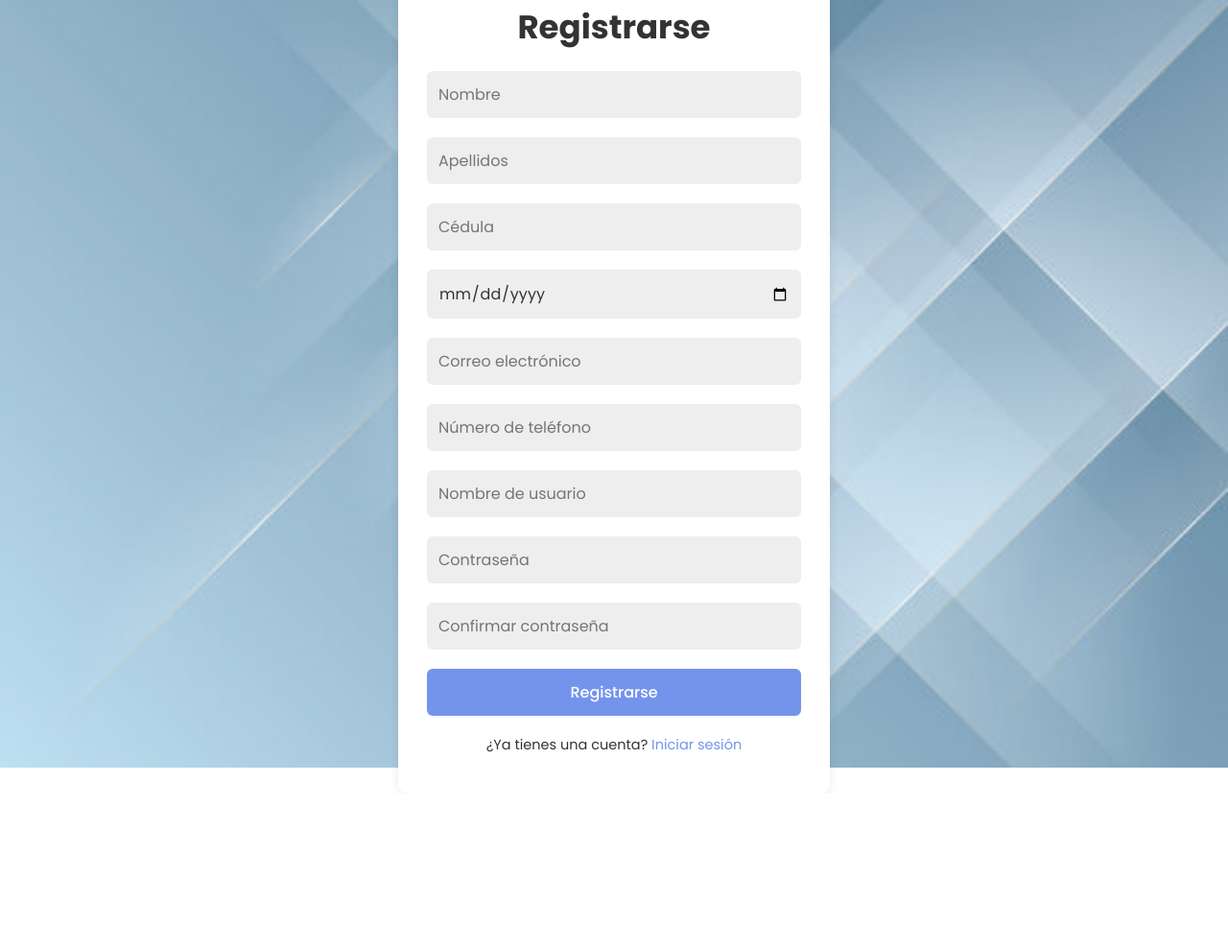
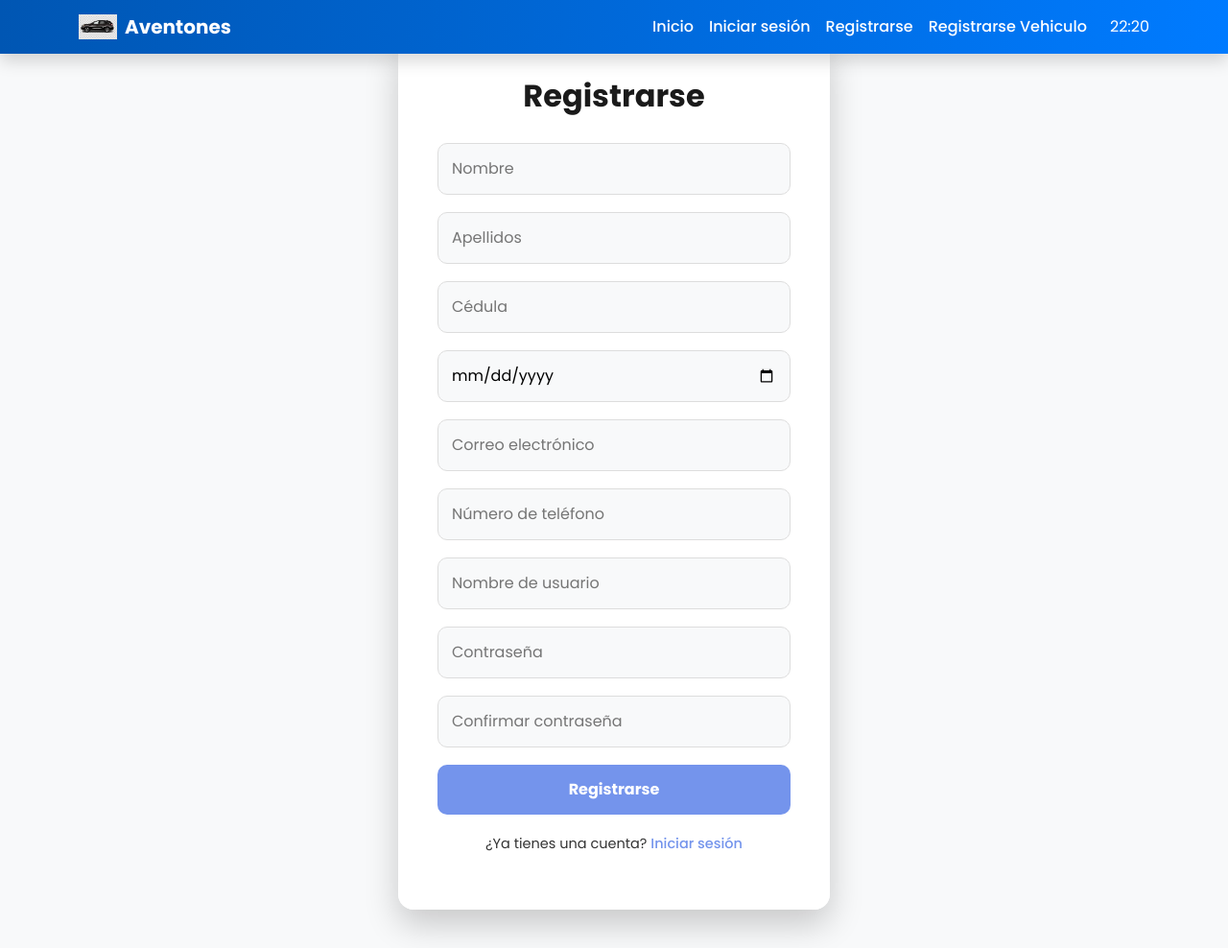
Before and after one commit to ElaiM02/CSGO, a PHP site: page /registro.php in a window 1280 px wide. Shown: the whole page at 96% size. Before the commit the page ends 827 px from the top, so only its background shows below. Run offline with PHP 8.4, Linux system fonts and the light colour scheme.

Commit message:
creacion del registro vehiculos

```diff
--- /dev/null
+++ b/public/css/estilo.css
@@ -0,0 +1,326 @@
+@import url('https://fonts.googleapis.com/css2?family=Poppins:wght@400;500;700&display=swap');
+
+/* ------------------ RESET & BASE ------------------ */
+* {
+    margin: 0;
+    padding: 0;
+    box-sizing: border-box;
+}
+
+html, body {
+    height: 100%;
+    margin: 0;
+    font-family: 'Poppins', 'Segoe UI', sans-serif;
+    color: #333;
+    background: #f8f9fa;
+}
+
+body {
+    display: flex;
+    flex-direction: column;
+    min-height: 100vh;
+}
+
+/* ------------------ NAVBAR ------------------ */
+.navbar {
+    background: linear-gradient(90deg, #0056b3, #007bff) !important;
+    box-shadow: 0 2px 10px rgba(0,0,0,0.1);
+    z-index: 1000;
+}
+
+.navbar .nav-link {
+    color: #fff !important;
+    font-weight: 500;
+    position: relative;
+    padding: 0.5rem 1rem;
+    transition: color 0.3s ease;
+}
+
+.navbar .nav-link::after {
+    content: '';
+    position: absolute;
+    left: 0;
+    bottom: 0;
+    width: 0;
+    height: 2px;
+    background: #ffeb3b;
+    transition: width 0.3s ease;
+}
+
+.navbar .nav-link:hover::after {
+    width: 100%;
+}
+
+.navbar .nav-link:hover {
+    color: #ffeb3b !important;
+}
+
+.logo {
+    width: 40px;
+    height: 40px;
+    object-fit: contain;
+    margin-right: 10px;
+}
+
+.hora {
+    background: rgba(0, 0, 0, 0.7);
+    padding: 4px 8px;
+    border-radius: 5px;
+    font-weight: bold;
+    font-size: 0.9rem;
+    color: #fff;
+}
+
+/* ------------------ HERO SECTION ------------------ */
+.hero {
+    position: relative;
+    background-image: url('../imagenes/t1.png');
+    background-size: cover;
+    background-position: center;
+    height: 90vh;
+    min-height: 500px;
+    display: flex;
+    align-items: center;
+    justify-content: center;
+    text-align: center;
+    color: white;
+    flex: 1;
+}
+
+.hero::before {
+    content: '';
+    position: absolute;
+    top: 0; left: 0; right: 0; bottom: 0;
+    background: rgba(0, 60, 130, 0.65);
+    z-index: 1;
+}
+
+.hero .content {
+    position: relative;
+    z-index: 2;
+    max-width: 800px;
+    padding: 20px;
+}
+
+.hero h1 {
+    font-size: 3.5rem;
+    font-weight: 700;
+    margin-bottom: 1rem;
+    text-shadow: 2px 2px 8px rgba(0,0,0,0.5);
+}
+
+.hero p {
+    font-size: 1.3rem;
+    margin-bottom: 2rem;
+    text-shadow: 1px 1px 4px rgba(0,0,0,0.5);
+}
+
+.btn-comenzar {
+    background: linear-gradient(135deg, #00b4d8, #0077b6);
+    border: none;
+    border-radius: 50px;
+    padding: 14px 40px;
+    font-size: 1.1rem;
+    font-weight: 600;
+    color: white;
+    box-shadow: 0 6px 15px rgba(0, 119, 182, 0.4);
+    transition: all 0.3s ease;
+}
+
+.btn-comenzar:hover {
+    background: linear-gradient(135deg, #0096c7, #023e8a);
+    transform: translateY(-3px);
+    box-shadow: 0 10px 20px rgba(0, 119, 182, 0.6);
+}
+
+/* ------------------ FOOTER ------------------ */
+footer {
+    background: #007bff;
+    color: white;
+    text-align: center;
+    padding: 1.5rem 0;
+    font-size: 0.9rem;
+    margin-top: auto;
+    width: 100%;
+}
+
+/* ------------------ FORMULARIOS (LOGIN/REGISTRO) ------------------ */
+.form-box {
+    width: 100%;
+    max-width: 450px;
+    margin: 40px auto;
+    padding: 30px;
+    background: #fff;
+    border-radius: 12px;
+    box-shadow: 0 10px 30px rgba(0, 0, 0, 0.15);
+}
+
+.form-box h2 {
+    font-size: 32px;
+    text-align: center;
+    margin-bottom: 25px;
+    color: #333;
+}
+
+.form-box input {
+    width: 100%;
+    padding: 12px;
+    margin-bottom: 18px;
+    background: #f8f9fa;
+    border: 1px solid #ddd;
+    border-radius: 8px;
+    font-size: 16px;
+    transition: all 0.3s ease;
+}
+
+.form-box input:focus {
+    border-color: #7494ec;
+    background: #fff;
+    box-shadow: 0 0 0 3px rgba(116, 148, 236, 0.2);
+}
+
+.form-box button {
+    width: 100%;
+    padding: 14px;
+    background: #7494ec;
+    color: white;
+    border: none;
+    border-radius: 8px;
+    font-size: 16px;
+    font-weight: 600;
+    cursor: pointer;
+    transition: background 0.3s ease;
+}
+
+.form-box button:hover {
+    background: #6884d3;
+}
+
+.form-box p {
+    text-align: center;
+    margin-top: 15px;
+    font-size: 14px;
+}
+
+.form-box p a {
+    color: #7494ec;
+    text-decoration: none;
+}
+
+.form-box p a:hover {
+    text-decoration: underline;
+}
+
+
+/* ------------------ LOGIN BACKGROUND ------------------ */
+.login-bg {
+    background-image: url('../imagenes/login.png');
+    background-size: cover;
+    background-position: center;
+    background-repeat: no-repeat;
+    background-attachment: fixed;
+    min-height: 100vh;
+    display: flex;
+    align-items: center;
+    justify-content: center;
+    padding: 20px;
+    position: relative;
+}
+
+.login-bg::before {
+    content: '';
+    position: absolute;
+    top: 0; left: 0; right: 0; bottom: 0;
+    background: rgba(0, 0, 0, 0.4); /* Oscurece ligeramente */
+    z-index: 1;
+}
+
+.login-container {
+    position: relative;
+    z-index: 2;
+    width: 100%;
+    max-width: 420px;
+}
+
+/* Formulario con sombra y transparencia */
+.form-box {
+    background: rgba(255, 255, 255, 0.95);
+    backdrop-filter: blur(10px);
+    -webkit-backdrop-filter: blur(10px);
+    border-radius: 16px;
+    padding: 40px;
+    box-shadow: 0 15px 35px rgba(0, 0, 0, 0.2);
+    border: 1px solid rgba(255, 255, 255, 0.3);
+}
+
+.form-box h2 {
+    font-size: 32px;
+    font-weight: 700;
+    color: #1a1a1a;
+    text-align: center;
+    margin-bottom: 30px;
+}
+
+.form-box input {
+    background: #f8f9fa !important;
+    border: 1px solid #ddd;
+    border-radius: 10px;
+    padding: 14px;
+    font-size: 16px;
+    margin-bottom: 18px;
+    transition: all 0.3s ease;
+}
+
+.form-box input:focus {
+    border-color: #7494ec;
+    box-shadow: 0 0 0 3px rgba(116, 148, 236, 0.2);
+    background: #fff !important;
+}
+
+.form-box button {
+    background: #7494ec;
+    color: white;
+    font-weight: 600;
+    padding: 14px;
+    border-radius: 10px;
+    font-size: 16px;
+    transition: all 0.3s ease;
+}
+
+.form-box button:hover {
+    background: #6884d3;
+    transform: translateY(-2px);
+}
+
+.form-box p {
+    text-align: center;
+    margin-top: 20px;
+    font-size: 14.5px;
+}
+
+.form-box p a {
+    color: #7494ec;
+    font-weight: 500;
+}
+
+.form-box p a:hover {
+    text-decoration: underline;
+}
+
+/* Responsive */
+@media (max-width: 576px) {
+    .form-box {
+        padding: 30px 20px;
+        margin: 15px;
+    }
+    .form-box h2 {
+        font-size: 28px;
+    }
+}
+/* ------------------ RESPONSIVE ------------------ */
+@media (max-width: 768px) {
+    .hero h1 { font-size: 2.5rem; }
+    .hero p { font-size: 1.1rem; }
+    .navbar-nav { text-align: center; }
+    .form-box { margin: 20px 15px; padding: 25px; }
+}
--- a/public/css/styles.css
+++ /dev/null
@@ -1,93 +0,0 @@
-@import url('https://fonts.googleapis.com/css2?family=Poppins:wght@400;500;700&display=swap');
-
-* {
-    margin: 0;
-    padding: 0;
-    box-sizing: border-box;
-    font-family: "Poppins", sans-serif;
-}
-
-body {
-    display: flex;
-    justify-content: center;
-    align-items: center;
-    min-height: 100vh;
-    background: linear-gradient(to right, #e2e2e2, #c9d6ff);
-    background-image: url('../imagenes/login.png');
-    background-size: cover;
-    background-position: center;
-    background-repeat: no-repeat;
-    height: 100vh;
-    margin: 0;
-    color: #333;
-}
-
-.container {
-    margin: 0 15px;
-    width: 100%;
-    max-width: 450px;
-}
-
-.form-box {
-    width: 100%;
-    padding: 30px;
-    background: #fff;
-    border-radius: 10px;
-    box-shadow: 0 0 10px rgba(0, 0, 0, 0.1);
-    display: none;
-}
-
-.form-box.active {
-    display: block;
-}
-
-h2 {
-    font-size: 34px;
-    text-align: center;
-    margin-bottom: 20px;
-}
-
-input {
-    width: 100%;
-    padding: 12px;
-    background: #eee;
-    border-radius: 6px;
-    border: none;
-    outline: none;
-    font-size: 16px;
-    color: #333;
-    margin-bottom: 20px;
-}
-
-button {
-    width: 100%;
-    padding: 12px;
-    background: #7494ec;
-    border-radius: 6px;
-    border: none;
-    cursor: pointer;
-    font-size: 16px;
-    color: #fff;
-    font-weight: 500;
-    margin-bottom: 20px;
-    transition: background 0.3s ease;
-}
-
-button:hover {
-    background: #6884d3;
-}
-
-p {
-    font-size: 14.5px;
-    text-align: center;
-    margin-bottom: 10px;
-}
-
-p a {
-    color: #7494ec;
-    text-decoration: none;
-}
-
-p a:hover {
-    text-decoration: underline;
-}
--- a/public/login.php
+++ b/public/login.php
@@ -10,9 +10,11 @@ redirectByAuth();
     <meta charset="UTF-8">
     <meta name="viewport" content="width=device-width, initial-scale=1.0">
     <title>Login - Aventones</title>
-    <link rel="stylesheet" href="css/styles.css">
+    <link href="https://cdn.jsdelivr.net/npm/bootstrap@5.3.3/dist/css/bootstrap.min.css" rel="stylesheet">
+    <link rel="stylesheet" href="css/estilo.css">
 </head>
 <body>
+<?php include 'navbar.php'; ?>
 
     <div class="container">
         <div class="form-box active">
@@ -32,6 +34,6 @@ redirectByAuth();
             </form>
         </div>
     </div>
-
+<script src="https://cdn.jsdelivr.net/npm/bootstrap@5.3.3/dist/js/bootstrap.bundle.min.js"></script>
 </body>
 </html>
--- /dev/null
+++ b/public/navbar.php
@@ -0,0 +1,64 @@
+<?php
+// public/navbar.php
+require_once '../config/start_app.php';
+require_once '../config/functions.php';
+?>
+<nav class="navbar navbar-expand-lg navbar-dark bg-primary shadow fixed-top">
+    <div class="container">
+        <a class="navbar-brand d-flex align-items-center" href="../index.php">
+            <img src="../imagenes/logo.png" alt="Aventones" width="40" class="me-2">
+            <span class="fw-bold"><?php echo SITIO; ?></span>
+        </a>
+
+        <button class="navbar-toggler" type="button" data-bs-toggle="collapse" data-bs-target="#nav">
+            <span class="navbar-toggler-icon"></span>
+        </button>
+
+        <div class="collapse navbar-collapse" id="nav">
+            <ul class="navbar-nav ms-auto align-items-center">
+
+                <?php if (!isset($_SESSION['usuario'])): ?>
+                    <li class="nav-item"><a class="nav-link" href="../index.php">Inicio</a></li>
+                    <li class="nav-item"><a class="nav-link" href="../login.php">Iniciar sesión</a></li>
+                    <li class="nav-item"><a class="nav-link" href="../registro.php">Registrarse</a></li>
+                      <li class="nav-item"><a class="nav-link" href="../registroVehiculos.php">Registrarse Vehiculo</a></li>
+                <?php else: ?>
+                    <li class="nav-item"><a class="nav-link" href="../prueba.php">Dashboard</a></li>
+
+                <?php if($_SESSION['rol'] == 'pasajero'): ?>
+                     <a class="nav-link btn btn-success text-white px-3" href="registroVehiculos.php">
+                    Convertirme en Chofer
+                    </a>
+                    <?php endif; ?>
+
+                    <?php if (isChofer()): ?>
+                        <li class="nav-item"><a class="nav-link" href="../registroVehiculos.php">Mis Vehículos</a></li>
+                        <li class="nav-item"><a class="nav-link" href="../rides/crear.php">Publicar Viaje</a></li>
+                    <?php endif; ?>
+
+                    <?php if (isAdmin()): ?>
+                        <li class="nav-item"><a class="nav-link text-warning fw-bold" href="../admin/pendientes.php">Panel Admin</a></li>
+                    <?php endif; ?>
+
+                    <li class="nav-item dropdown">
+                        <a class="nav-link dropdown-toggle text-white" href="#" data-bs-toggle="dropdown">
+                            <?php echo htmlspecialchars($_SESSION['usuario']); ?>
+                            <span class="badge bg-<?php echo $_SESSION['rol']=='admin'?'danger':($_SESSION['rol']=='chofer'?'success':'secondary'); ?> ms-1">
+                                <?php echo ucfirst($_SESSION['rol'] ?? 'pasajero'); ?>
+                            </span>
+                        </a>
+                        <ul class="dropdown-menu dropdown-menu-end">
+                            <li><a class="dropdown-item" href="../perfil.php">Mi Perfil</a></li>
+                            <li><hr class="dropdown-divider"></li>
+                            <li><form action="../logout.php" method="post" class="d-inline">
+                                <button type="submit" class="dropdown-item text-danger">Cerrar sesión</button>
+                            </form></li>
+                        </ul>
+                    </li>
+                <?php endif; ?>
+
+            </ul>
+            <span class="text-white ms-3"><?php echo $hora; ?></span>
+        </div>
+    </div>
+</nav>
--- a/public/prueba.php
+++ b/public/prueba.php
@@ -12,7 +12,7 @@ require_once '../config/functions.php';
     <meta name="viewport" content="width=device-width, initial-scale=1.0">
     <title>Dashboard - <?php echo SITIO; ?></title>
     <link href="https://cdn.jsdelivr.net/npm/bootstrap@5.3.3/dist/css/bootstrap.min.css" rel="stylesheet">
-    <link rel="stylesheet" href="css/estilos.css">
+    <link rel="stylesheet" href="css/main.css">
 </head>
 <body>
 
--- a/public/registro.php
+++ b/public/registro.php
@@ -11,9 +11,11 @@ redirectByAuth();
     <meta charset="UTF-8">
     <meta name="viewport" content="width=device-width, initial-scale=1.0">
     <title>Registrarse - <?php echo SITIO; ?></title>
-    <link rel="stylesheet" href="css/styles.css">
+     <link href="https://cdn.jsdelivr.net/npm/bootstrap@5.3.3/dist/css/bootstrap.min.css" rel="stylesheet">
+    <link rel="stylesheet" href="css/estilo.css">
 </head>
 <body>
+<?php include 'navbar.php'; ?>
 
     <div class="container">
         <div class="form-box" style="display: block; !important">
@@ -37,6 +39,6 @@ redirectByAuth();
             </form>
         </div>
     </div>
-
+   <script src="https://cdn.jsdelivr.net/npm/bootstrap@5.3.3/dist/js/bootstrap.bundle.min.js"></script>
 </body>
 </html>
```
Also changed, not shown: public/css/estilos.css (deleted, +0 -105 lines), public/index.php (+2 -17 lines), public/registroVehiculos.php (+46 -0 lines), 1 other file.
